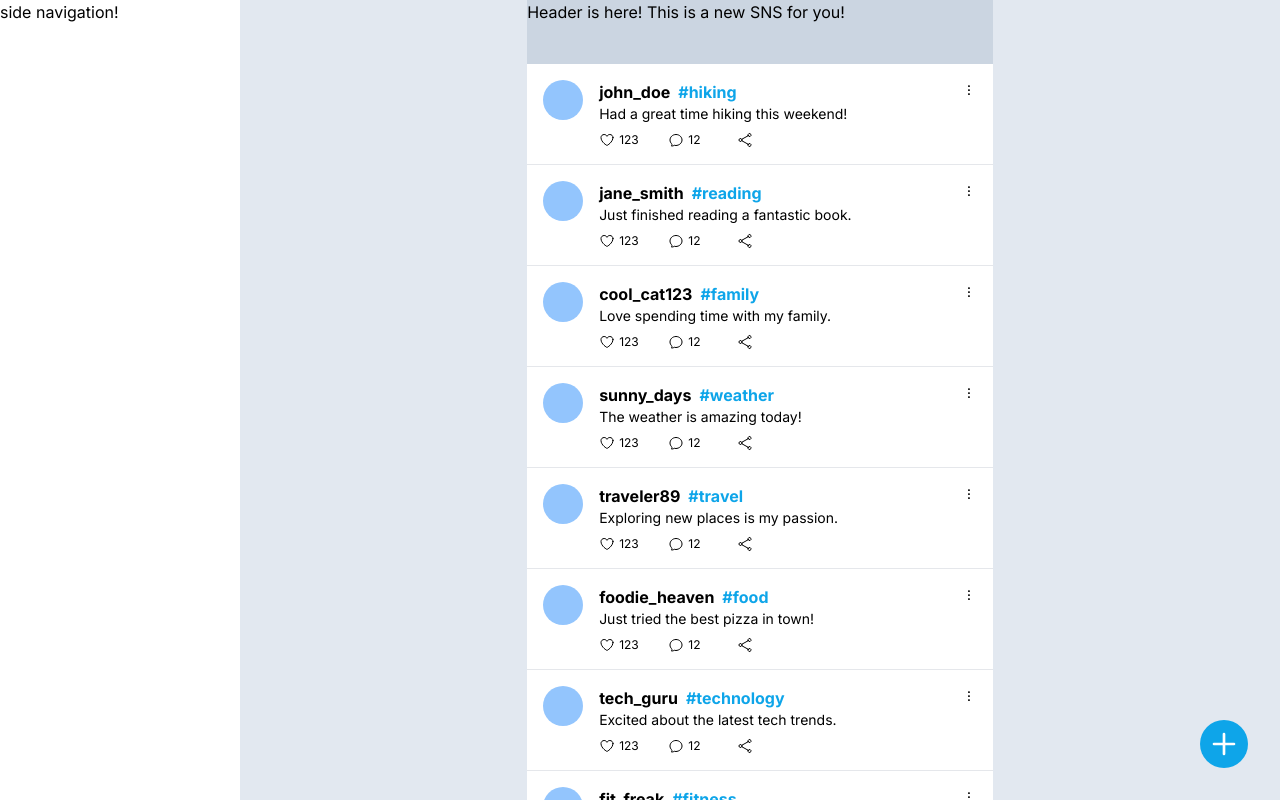
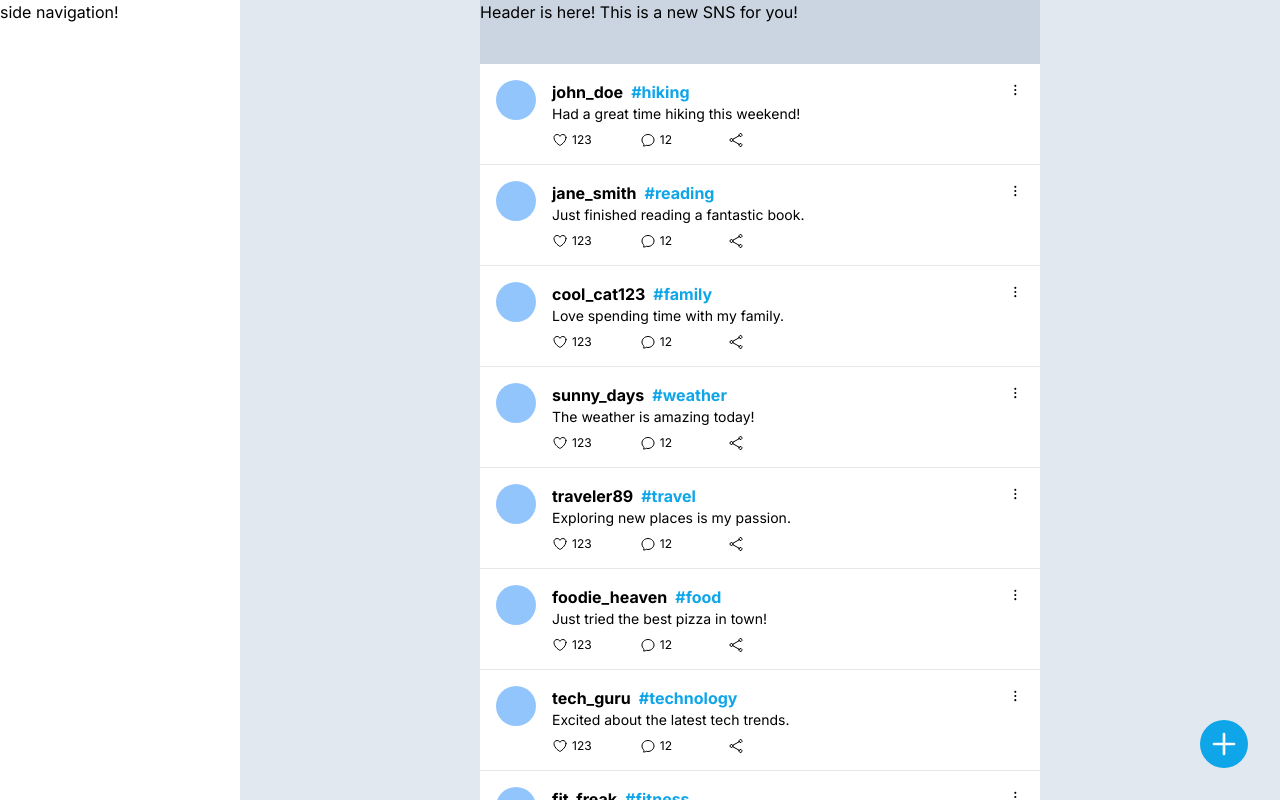
Before and after one commit to Reshie/hobby-sns, a Next.js app: page /home in a window 1280 px wide. Built offline with nearby package versions, Linux system fonts and the light colour scheme.

Commit message:
save progress

```diff
--- a/app/home/layout.tsx
+++ b/app/home/layout.tsx
@@ -7,10 +7,12 @@ export default function Layout({
   children: React.ReactNode;
 }>) {
   return (
-    <main className="flex w-full h-screen bg-slate-200">
+    <div className="flex h-screen overflow-hidden bg-slate-200">
+      <div className="flex-none h-screen">
         <SideNav />
-        {children}
-        <PostButton />
-    </main>
+      </div>
+      <div className="flex-grow px-6 overflow-y-auto">{children}</div>
+      <PostButton />
+    </div>
   );
 }
--- a/app/home/page.tsx
+++ b/app/home/page.tsx
@@ -52,13 +52,12 @@ export function Card({
 
 export default function Page() {
   return (
-    <main className="overflow-y-scroll flex grow justify-center h-screen bg-slate-200">
-        <div className="max-w-[560px] mx-8 bg-slate-300">
-            <header className="h-16">Header is here! This is a new SNS for you!</header>
-            {posts.map((post) => (
-                <Card name={post['name']} text={post['text']} tag={post['tag']} />
-            ))}
-        </div>
-    </main>
+    <div className="max-w-[560px] mx-auto bg-slate-300">
+        <header className="h-16">Header is here! This is a new SNS for you!</header>
+        {posts.map((post) => (
+            <Card name={post['name']} text={post['text']} tag={post['tag']} />
+        ))}
+        <footer className="h-16">Footer is here! Thanks for visiting!</footer>
+    </div>
   );
 }
--- a/app/home/post/page.tsx
+++ b/app/home/post/page.tsx
@@ -1,7 +1,9 @@
 export default function Page() {
   return (
-    <div className="w-[560px] px-8">
-      <p>Post area</p>
+    <div className="grow max-w-[560px] mx-8">
+      <div>
+        <p>Post area</p>
+      </div>
     </div>
   );
 }
--- a/app/ui/home/sidenav.tsx
+++ b/app/ui/home/sidenav.tsx
@@ -1,6 +1,6 @@
 export default function SideNav() {
   return (
-    <div className="grow bg-white max-w-60 hidden sm:block">
+    <div className="flex h-full bg-white w-60">
       <p>side navigation!</p>
     </div>
   )
```
